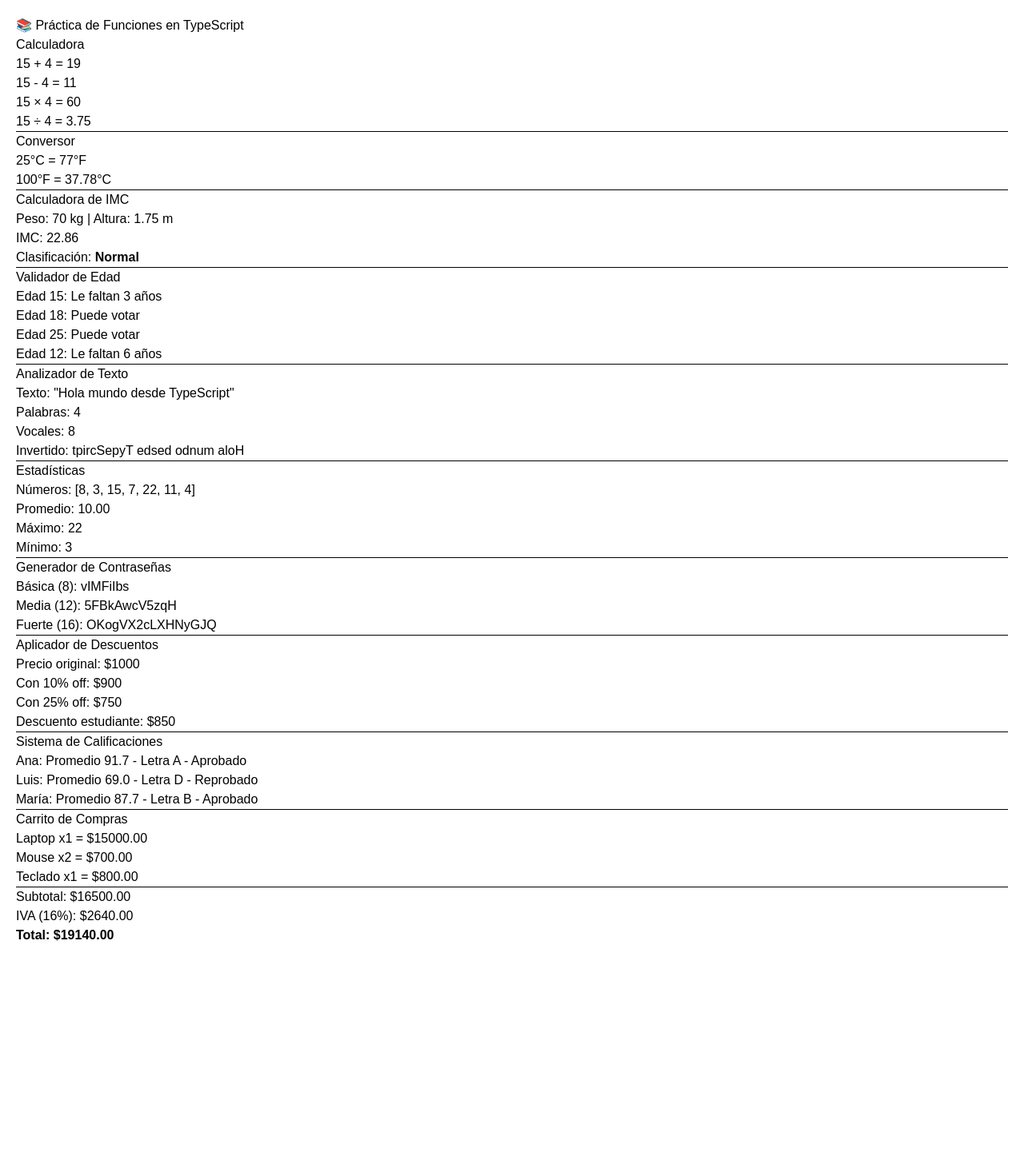
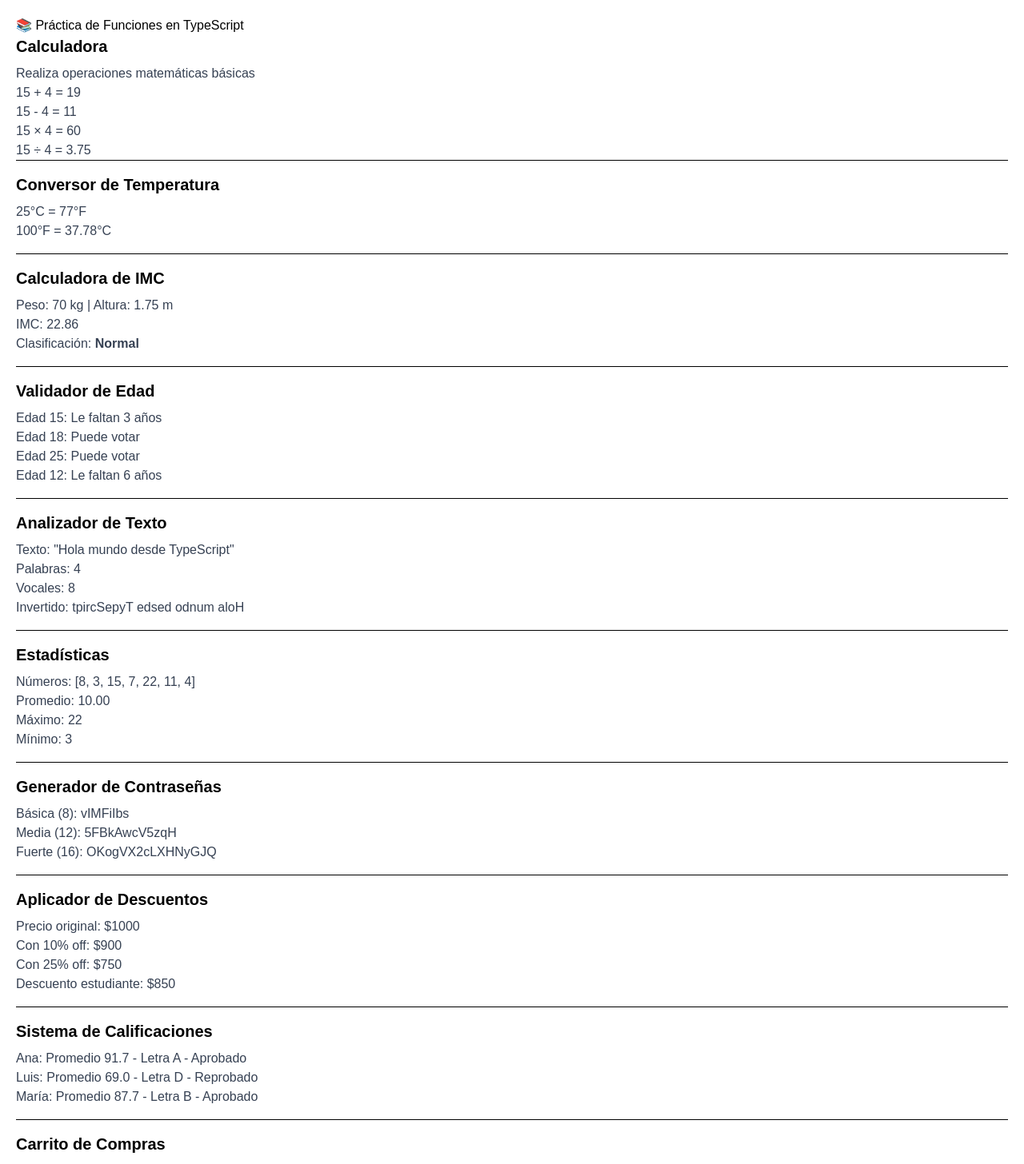
Before and after one commit to anthonelix/Anthony_Hernandez_Cabrera_practica_funciones, a React (Vite) app: page / in a window 1280 px wide. Shown: the top 1456 px of the page at 80% size. Before the commit the page ends 1202 px from the top, so only its background shows below. Built offline with nearby package versions, Linux system fonts and the light colour scheme.

Commit message:
Aplicar Tailwind CSS a los 10 componentes

```diff
--- a/src/components/AnalizadorTexto.tsx
+++ b/src/components/AnalizadorTexto.tsx
@@ -26,12 +26,12 @@ export const AnalizadorTexto = () => {
   const texto = "Hola mundo desde TypeScript";
 
   return (
-    <>
-      <h3>Analizador de Texto</h3>
-      <p>Texto: "{texto}"</p>
-      <p>Palabras: {contarPalabras(texto)}</p>
-      <p>Vocales: {contarVocales(texto)}</p>
-      <p>Invertido: {invertirTexto(texto)}</p>
-    </>
+    <div className="my-4">
+      <h3 className="text-xl font-bold mb-2">Analizador de Texto</h3>
+      <p className="text-gray-700">Texto: "{texto}"</p>
+      <p className="text-gray-700">Palabras: {contarPalabras(texto)}</p>
+      <p className="text-gray-700">Vocales: {contarVocales(texto)}</p>
+      <p className="text-gray-700">Invertido: {invertirTexto(texto)}</p>
+    </div>
   );
 };
--- a/src/components/AplicadorDescuentos.tsx
+++ b/src/components/AplicadorDescuentos.tsx
@@ -20,12 +20,12 @@ export const AplicadorDescuentos = () => {
   const precio = 1000;
 
   return (
-    <>
-      <h3>Aplicador de Descuentos</h3>
-      <p>Precio original: ${precio}</p>
-      <p>Con 10% off: ${aplicarDescuento(precio, descuento10)}</p>
-      <p>Con 25% off: ${aplicarDescuento(precio, descuento25)}</p>
-      <p>Descuento estudiante: ${aplicarDescuento(precio, descuentoEstudiante)}</p>
-    </>
+    <div className="my-4">
+      <h3 className="text-xl font-bold mb-2">Aplicador de Descuentos</h3>
+      <p className="text-gray-700">Precio original: ${precio}</p>
+      <p className="text-gray-700">Con 10% off: ${aplicarDescuento(precio, descuento10)}</p>
+      <p className="text-gray-700">Con 25% off: ${aplicarDescuento(precio, descuento25)}</p>
+      <p className="text-gray-700">Descuento estudiante: ${aplicarDescuento(precio, descuentoEstudiante)}</p>
+    </div>
   );
 };
--- a/src/components/Calculadora.tsx
+++ b/src/components/Calculadora.tsx
@@ -1,4 +1,4 @@
-// Calculadora.tsx
+
 export const Calculadora = () => {
 
   const sumar = (a: number, b: number): number => { return a + b; };// Sumar dos números
@@ -20,12 +20,13 @@ const dividir = (a: number, b: number): number => {
   const b = 4;
 
   return (
-    <>
-      <h3>Calculadora</h3>
-      <p>{a} + {b} = {sumar(a, b)}</p>
-      <p>{a} - {b} = {restar(a, b)}</p>
-      <p>{a} × {b} = {multiplicar(a, b)}</p>
-      <p>{a} ÷ {b} = {dividir(a, b).toFixed(2)}</p>
-    </>
+    <div>
+      <h3 className="text-xl font-bold mb-2">Calculadora</h3>
+      <p className="text-gray-700">Realiza operaciones matemáticas básicas</p>
+      <p className="text-gray-700">{a} + {b} = {sumar(a, b)}</p>
+      <p className="text-gray-700">{a} - {b} = {restar(a, b)}</p>
+      <p className="text-gray-700">{a} × {b} = {multiplicar(a, b)}</p>
+      <p className="text-gray-700">{a} ÷ {b} = {dividir(a, b).toFixed(2)}</p>
+    </div>
   );
 };
--- a/src/components/CalculadoraIMC.tsx
+++ b/src/components/CalculadoraIMC.tsx
@@ -16,11 +16,11 @@ export const CalculadoraIMC = () => {
   const imc = calcularIMC(peso, altura);
 
   return (
-    <>
-      <h3>Calculadora de IMC</h3>
-      <p>Peso: {peso} kg | Altura: {altura} m</p>
-      <p>IMC: {imc.toFixed(2)}</p>
-      <p>Clasificación: <strong>{clasificarIMC(imc)}</strong></p>
-    </>
+    <div className="my-4">
+      <h3 className="text-xl font-bold mb-2">Calculadora de IMC</h3>
+      <p className="text-gray-700">Peso: {peso} kg | Altura: {altura} m</p>
+      <p className="text-gray-700">IMC: {imc.toFixed(2)}</p>
+      <p className="text-gray-700">Clasificación: <strong>{clasificarIMC(imc)}</strong></p>
+    </div>
   );
 };
--- a/src/components/CarritoCompras.tsx
+++ b/src/components/CarritoCompras.tsx
@@ -33,22 +33,22 @@ export const CarritoCompras = () => {
   );
 
   return (
-    <>
-      <h3>Carrito de Compras</h3>
+    <div className="my-4">
+      <h3 className="text-xl font-bold mb-2">Carrito de Compras</h3>
       {carrito.map((item) => {
         const subtotalItem = calcularSubtotal(item.precio, item.cantidad);
         return (
-          <p key={item.producto}>
+          <p key={item.producto} className="text-gray-700">
             {item.producto} x{item.cantidad} = {formatearPrecio(subtotalItem)}
           </p>
         );
       })}
       <hr />
-      <p>Subtotal: {formatearPrecio(subtotal)}</p>
-      <p>IVA (16%): {formatearPrecio(calcularIVA(subtotal))}</p>
-      <p>
+      <p className="text-gray-700">Subtotal: {formatearPrecio(subtotal)}</p>
+      <p className="text-gray-700">IVA (16%): {formatearPrecio(calcularIVA(subtotal))}</p>
+      <p className="text-gray-700">
         <strong>Total: {formatearPrecio(calcularTotal(subtotal))}</strong>
       </p>
-    </>
+    </div>
   );
 };
--- a/src/components/ConversorTemperatura.tsx
+++ b/src/components/ConversorTemperatura.tsx
@@ -13,10 +13,10 @@ export const ConversorTemperatura = () => {
     const temperatura = 25;
 
     return (
-        <>
-            <h3>Conversor</h3>
-            <p>{temperatura}°C = {celsiusAFahrenheit(temperatura)}°F</p>
-            <p>100°F = {fahrenheitACelsius(100).toFixed(2)}°C</p>
-        </>
+        <div className="my-4">
+            <h3 className="text-xl font-bold mb-2">Conversor de Temperatura</h3>
+            <p className="text-gray-700">{temperatura}°C = {celsiusAFahrenheit(temperatura)}°F</p>
+            <p className="text-gray-700">100°F = {fahrenheitACelsius(100).toFixed(2)}°C</p>
+        </div>
     );
 };
--- a/src/components/EstadisticasArreglo.tsx
+++ b/src/components/EstadisticasArreglo.tsx
@@ -28,12 +28,12 @@ export const EstadisticasArreglo = () => {
   const numeros = [8, 3, 15, 7, 22, 11, 4];
 
   return (
-    <>
-      <h3>Estadísticas</h3>
-      <p>Números: [{numeros.join(', ')}]</p>
-      <p>Promedio: {calcularPromedio(numeros).toFixed(2)}</p>
-      <p>Máximo: {encontrarMaximo(numeros)}</p>
-      <p>Mínimo: {encontrarMinimo(numeros)}</p>
-    </>
+    <div className="my-4">
+      <h3 className="text-xl font-bold mb-2">Estadísticas</h3>
+      <p className="text-gray-700">Números: [{numeros.join(', ')}]</p>
+      <p className="text-gray-700">Promedio: {calcularPromedio(numeros).toFixed(2)}</p>
+      <p className="text-gray-700">Máximo: {encontrarMaximo(numeros)}</p>
+      <p className="text-gray-700">Mínimo: {encontrarMinimo(numeros)}</p>
+    </div>
   );
 };
--- a/src/components/GeneradorPassword.tsx
+++ b/src/components/GeneradorPassword.tsx
@@ -30,11 +30,11 @@ export const GeneradorPassword = () => {
   };
 
   return (
-    <>
-      <h3>Generador de Contraseñas</h3>
-      <p>Básica (8): {generarPassword(8, false, false)}</p>
-      <p>Media (12): {generarPassword(12, true, false)}</p>
-      <p>Fuerte (16): {generarPassword(16, true, true)}</p>
-    </>
+    <div className="my-4">
+      <h3 className="text-xl font-bold mb-2">Generador de Contraseñas</h3>
+      <p className="text-gray-700">Básica (8): {generarPassword(8, false, false)}</p>
+      <p className="text-gray-700">Media (12): {generarPassword(12, true, false)}</p>
+      <p className="text-gray-700">Fuerte (16): {generarPassword(16, true, true)}</p>
+    </div>
   );
 };
--- a/src/components/SistemaCalificaciones.tsx
+++ b/src/components/SistemaCalificaciones.tsx
@@ -33,19 +33,19 @@ export const SistemaCalificaciones = () => {
   ];
 
   return (
-    <>
-      <h3>Sistema de Calificaciones</h3>
+    <div className="my-4">
+      <h3 className="text-xl font-bold mb-2">Sistema de Calificaciones</h3>
       {alumnos.map((alumno) => {
         const promedio = calcularPromedio(alumno.califs);
         const letra = obtenerLetra(promedio);
         const aprobado = estaAprobado(promedio);
 
         return (
-          <p key={alumno.nombre}>
+          <p key={alumno.nombre} className="text-gray-700">
             {alumno.nombre}: Promedio {promedio.toFixed(1)} - Letra {letra} - {aprobado ? "Aprobado" : "Reprobado"}
           </p>
         );
       })}
-    </>
+    </div>
   );
 };
--- a/src/components/ValidadorEdad.tsx
+++ b/src/components/ValidadorEdad.tsx
@@ -16,13 +16,13 @@ export const ValidadorEdad = () => {
   const edades = [15, 18, 25, 12];
 
   return (
-    <>
-      <h3>Validador de Edad</h3>
+    <div className="my-4">
+      <h3 className="text-xl font-bold mb-2">Validador de Edad</h3>
       {edades.map((edad, i) => (
-        <p key={i}>
+        <p key={i} className="text-gray-700">
           Edad {edad}: {obtenerMensaje(edad)}
         </p>
       ))}
-    </>
+    </div>
   );
 };
```
